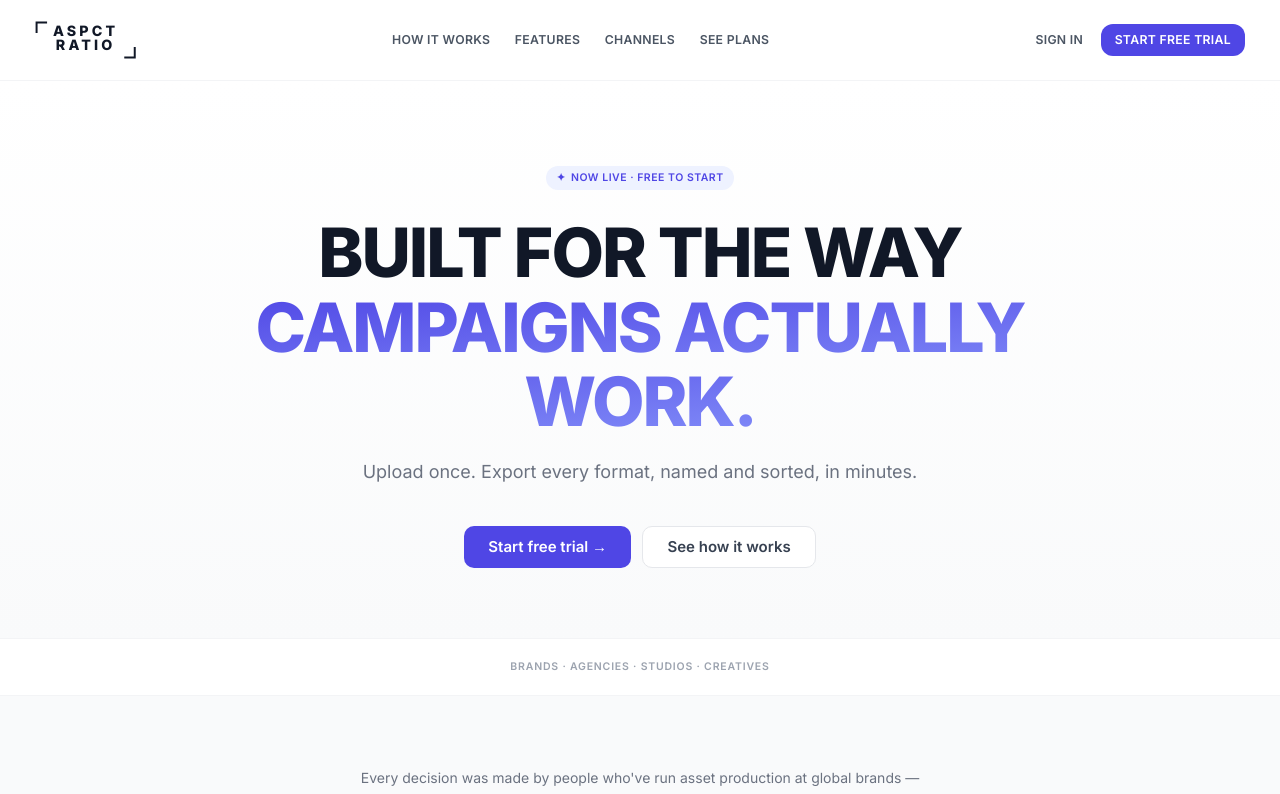
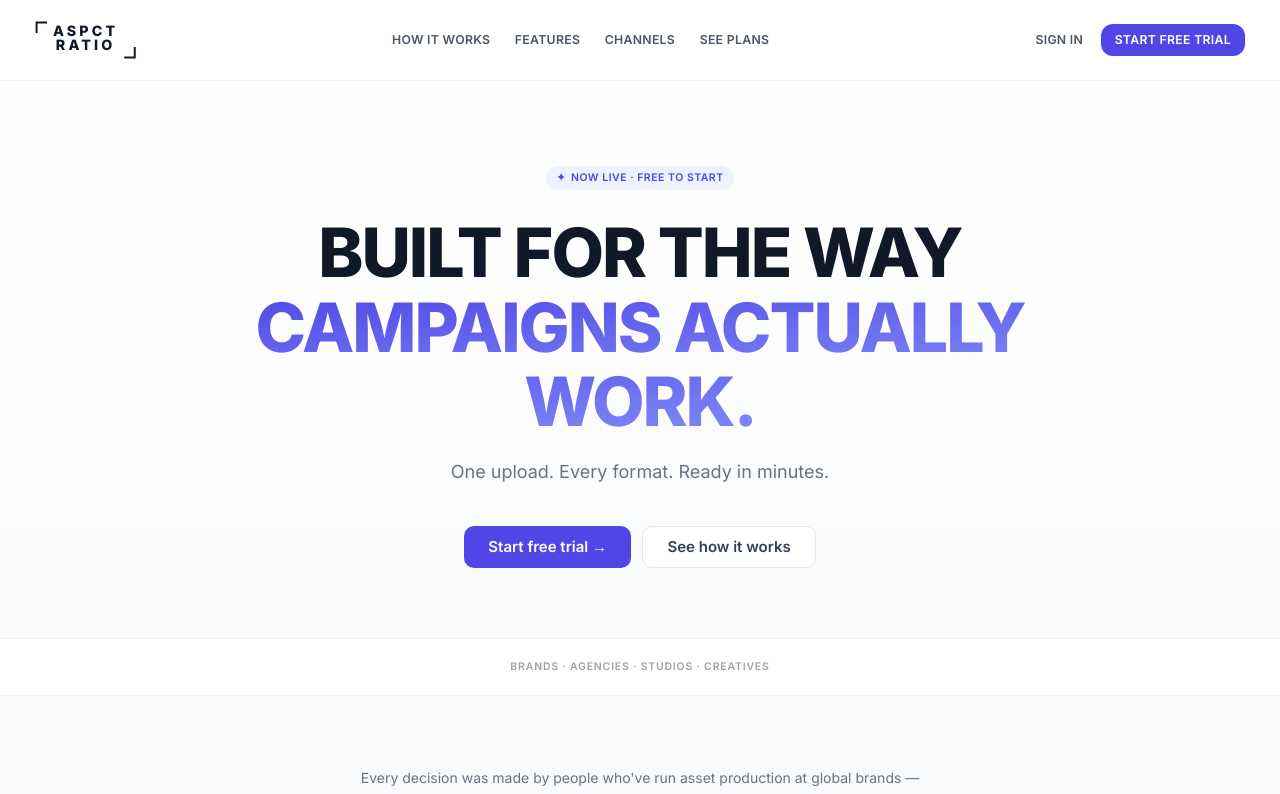
Before and after one commit to Aspct-Ratio/Aspect-Ratio, a Next.js app: page / in a window 1280 px wide. Shown: the top 794 px of the page. Built offline with nearby package versions, Linux system fonts and the light colour scheme; no server answers.

Commit message:
fix: update hero subheadline copy

```diff
--- a/components/LandingPage.tsx
+++ b/components/LandingPage.tsx
@@ -302,7 +302,7 @@ export default function LandingPage({ isLoggedIn = false, userEmail }: { isLogge
           <em className="not-italic bg-gradient-to-br from-indigo-600 to-indigo-400 bg-clip-text text-transparent">CAMPAIGNS ACTUALLY WORK.</em>
         </h1>
         <p className="text-[18px] text-gray-500 max-w-[560px] mx-auto mb-11 leading-[1.7] font-normal">
-          Upload once. Export every format, named and sorted, in minutes.
+          One upload. Every format. Ready in minutes.
         </p>
 
         <div className="flex items-center justify-center gap-3 flex-wrap">
```
